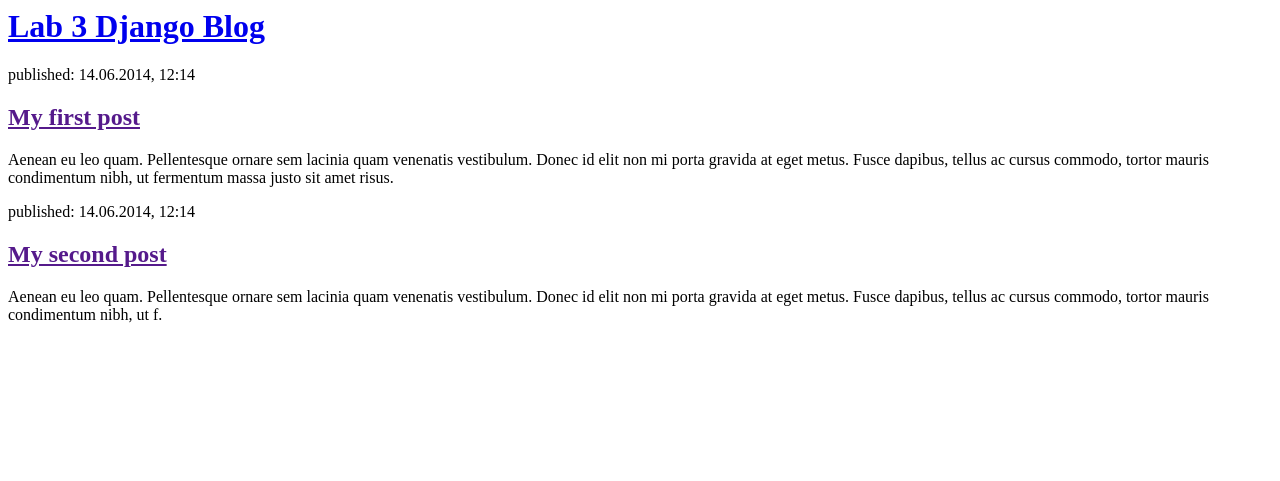
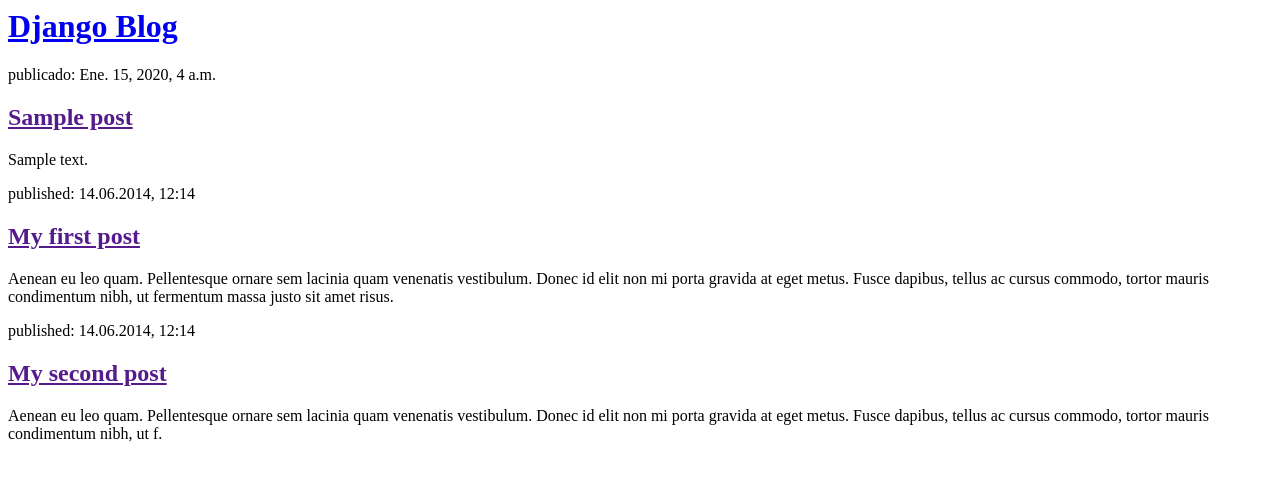
Before and after one commit to KrispinMF06/my-first, a Django app: template blog/templates/blog/post_list.html in a window 1280 px wide. Shown: the top 481 px of the page. Run offline with Django 3.2, Linux system fonts and the light colour scheme; the template is opened without the code that fills it: values that come from a table or form of the project are taken from there, others are empty; tables that the repository leaves empty hold one stand-in row (values such as "Sample post").

Commit message:
Templates modificados para mostrar post desde base de datos.

```diff
--- a/blog/templates/blog/post_list.html
+++ b/blog/templates/blog/post_list.html
@@ -4,8 +4,16 @@
     </head>
     <body>
         <div>
-            <h1><a href="/">Lab 3 Django Blog</a></h1>
+            <h1><a href="/">Django Blog</a></h1>
         </div>
+
+        {% for post in posts %}
+            <div>
+                <p> publicado: {{ post.published_date }}</p>
+                <h2><a href="">{{ post.title }}</a></h2>
+                <p>{{ post.text|linebreaksbr }}</p>
+            </div>
+        {% endfor %}
 
         <div>
             <p>published: 14.06.2014, 12:14</p>
```
